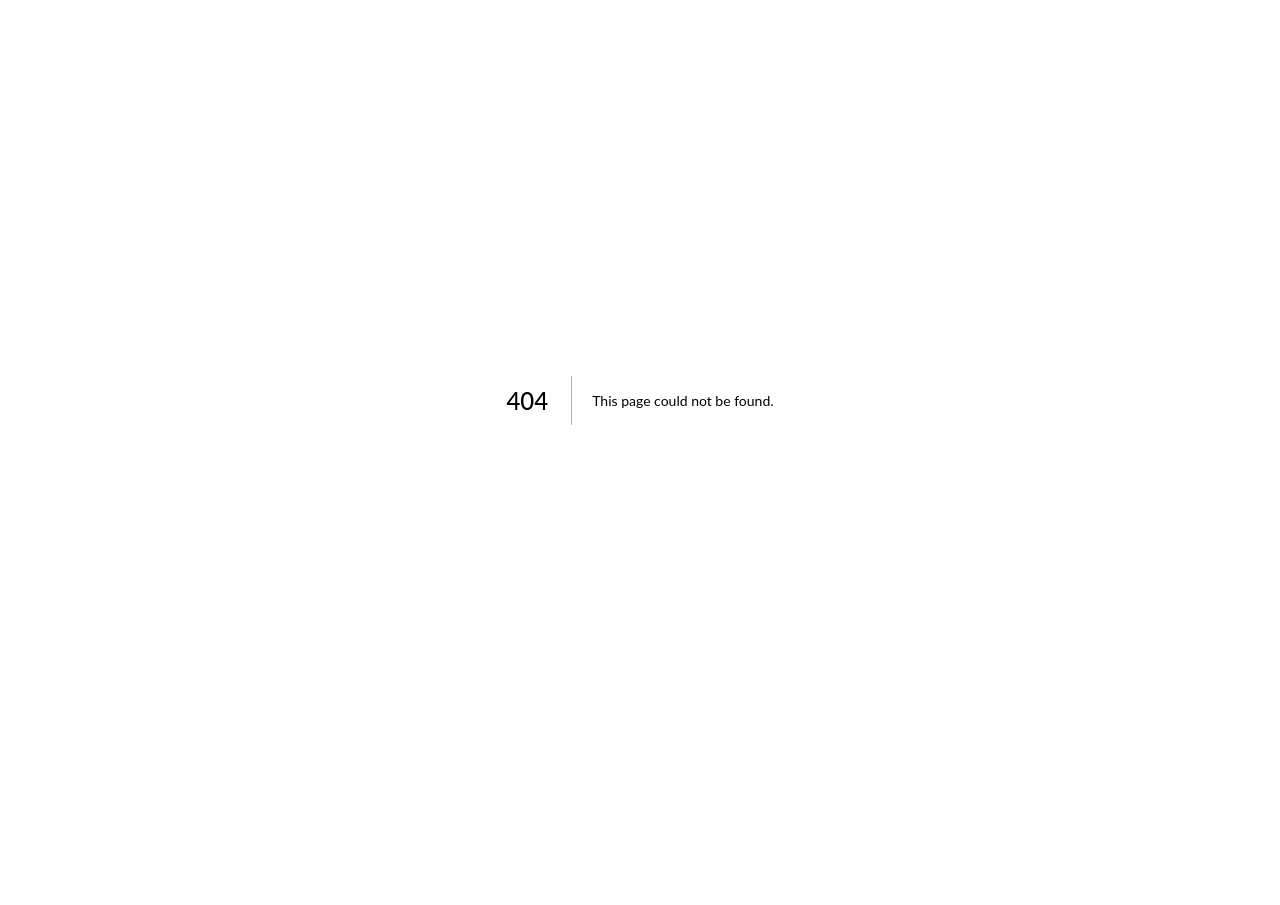
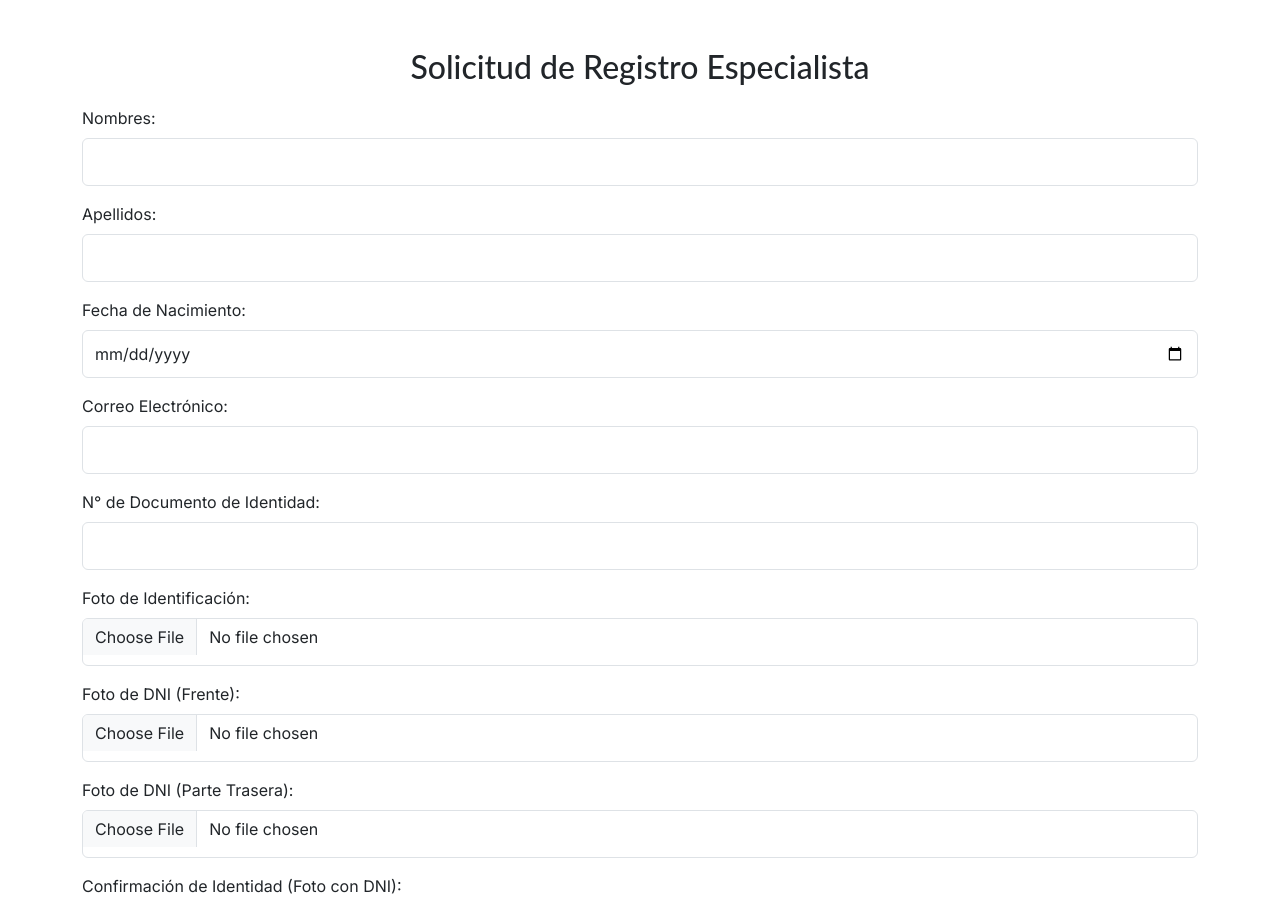
Before and after one commit to sergio-sanguinetti/workitout, a Next.js app: page /registro-de-especialista in a window 1280 px wide. Before the commit this address had no page. Shown: the top 905 px of the page. Before the commit the page ends 800 px from the top, so only its background shows below. Built offline with nearby package versions, Linux system fonts and the light colour scheme.

Commit message:
Formulario de Registro de Especialista

```diff
--- /dev/null
+++ b/src/app/registro-de-especialista/page.js
@@ -0,0 +1,175 @@
+'use client';
+import React, { useState } from 'react';
+import { FaCloudUploadAlt } from 'react-icons/fa';
+import 'bootstrap/dist/css/bootstrap.min.css';
+import { toast, ToastContainer } from 'react-toastify';
+import 'react-toastify/dist/ReactToastify.css';
+import styles from './registroEspecialista.module.css';
+
+export default function RegisterSpecialist() {
+  const [formData, setFormData] = useState({
+    nombres: '',
+    apellidos: '',
+    fechaNacimiento: '',
+    correo: '',
+    dni: '',
+    fotoIdentificacion: null,
+    fotoDniFrente: null,
+    fotoDniAtras: null,
+    confirmacionIdentidad: null,
+    antecedentesNoPenales: null
+  });
+
+  const handleChange = (e) => {
+    const { name, value } = e.target;
+    setFormData({ ...formData, [name]: value });
+  };
+
+  const handleFileChange = (e) => {
+    const { name, files } = e.target;
+    setFormData({ ...formData, [name]: files[0] });
+  };
+
+  const handleSubmit = (e) => {
+    e.preventDefault();
+    // Aquí iría la lógica para enviar los datos al backend
+    console.log(formData);
+    toast.success("Solicitud de registro enviada. Será evaluada en 1 a 3 días hábiles.", {
+      position: "top-right"
+    });
+  };
+
+  const validateText = (value) => /^[a-zA-Z\s]*$/.test(value);
+  const validateEmail = (value) => /^[\w.-]+@[a-zA-Z\d.-]+\.[a-zA-Z]{2,}$/.test(value);
+  const validateDni = (value) => /^\d{8}$/.test(value);
+
+  return (
+    <>
+      <ToastContainer />
+      <div className="container mt-5">
+        <h2>Solicitud de Registro Especialista</h2>
+        <form onSubmit={handleSubmit}>
+          <div className="mb-3">
+            <label className="form-label">Nombres:</label>
+            <input
+              type="text"
+              className="form-control"
+              name="nombres"
+              value={formData.nombres}
+              onChange={handleChange}
+              required
+              pattern="[A-Za-z\s]+"
+              title="Solo se permiten letras y espacios"
+            />
+          </div>
+          <div className="mb-3">
+            <label className="form-label">Apellidos:</label>
+            <input
+              type="text"
+              className="form-control"
+              name="apellidos"
+              value={formData.apellidos}
+              onChange={handleChange}
+              required
+              pattern="[A-Za-z\s]+"
+              title="Solo se permiten letras y espacios"
+            />
+          </div>
+          <div className="mb-3">
+            <label className="form-label">Fecha de Nacimiento:</label>
+            <input
+              type="date"
+              className="form-control"
+              name="fechaNacimiento"
+              value={formData.fechaNacimiento}
+              onChange={handleChange}
+              required
+            />
+          </div>
+          <div className="mb-3">
+            <label className="form-label">Correo Electrónico:</label>
+            <input
+              type="email"
+              className="form-control"
+              name="correo"
+              value={formData.correo}
+              onChange={handleChange}
+              required
+              pattern="^[\w.-]+@[a-zA-Z\d.-]+\.[a-zA-Z]{2,}$"
+              title="Ingrese un correo válido"
+            />
+          </div>
+          <div className="mb-3">
+            <label className="form-label">N° de Documento de Identidad:</label>
+            <input
+              type="text"
+              className="form-control"
+              name="dni"
+              value={formData.dni}
+              onChange={handleChange}
+              required
+              pattern="\d{8}"
+              title="El DNI debe contener 8 dígitos"
+            />
+          </div>
+          <div className="mb-3">
+            <label className="form-label">Foto de Identificación:</label>
+            <input
+              type="file"
+              className="form-control"
+              name="fotoIdentificacion"
+              onChange={handleFileChange}
+              required
+              accept="image/*"
+            />
+          </div>
+          <div className="mb-3">
+            <label className="form-label">Foto de DNI (Frente):</label>
+            <input
+              type="file"
+              className="form-control"
+              name="fotoDniFrente"
+              onChange={handleFileChange}
+              required
+              accept="image/*"
+            />
+          </div>
+          <div className="mb-3">
+            <label className="form-label">Foto de DNI (Parte Trasera):</label>
+            <input
+              type="file"
+              className="form-control"
+              name="fotoDniAtras"
+              onChange={handleFileChange}
+              required
+              accept="image/*"
+            />
+          </div>
+          <div className="mb-3">
+            <label className="form-label">Confirmación de Identidad (Foto con DNI):</label>
+            <input
+              type="file"
+              className="form-control"
+              name="confirmacionIdentidad"
+              onChange={handleFileChange}
+              required
+              accept="image/*"
+            />
+          </div>
+          <div className="mb-3">
+            <label className="form-label">Imagen de Antecedentes no Penales:</label>
+            <input
+              type="file"
+              className="form-control"
+              name="antecedentesNoPenales"
+              onChange={handleFileChange}
+              required
+              accept="image/*,application/pdf"
+            />
+          </div>
+          <button type="submit" className="btn btn-primary">Siguiente</button>
+        </form>
+      </div>
+    </>
+  );
+}
--- /dev/null
+++ b/src/app/registro-de-especialista/registroEspecialista.module.css
@@ -0,0 +1,18 @@
+.container {
+    max-width: 600px;
+    margin: auto;
+  }
+
+  h2 {
+    text-align: center;
+    margin-bottom: 20px;
+  }
+
+  .form-label {
+    font-weight: bold;
+  }
+
+  .btn-primary {
+    width: 100%;
+    padding: 10px;
+  }
```
